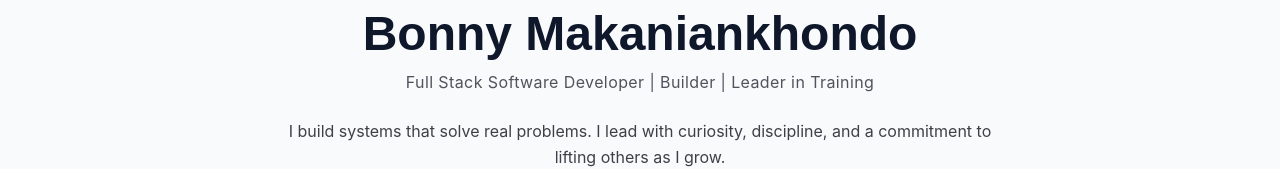
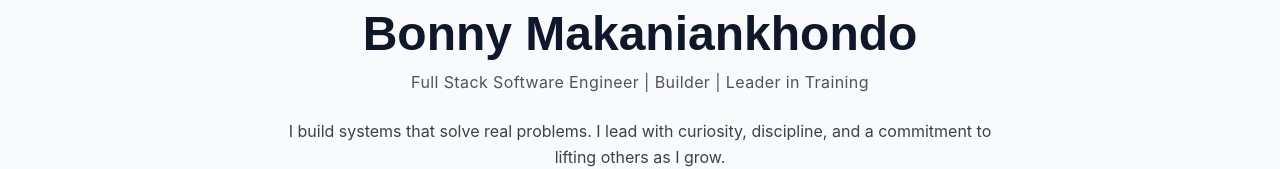
Before and after one commit to bonny2long/icstarsPort, a React (Vite) app: page / in a window 1280 px wide. Shown: the part 226-395 px from the top of the page. Built offline with nearby package versions, Linux system fonts and the light colour scheme.

Commit message:
Update job title from 'Developer' to 'Engineer'

```diff
--- a/src/pages/Home.jsx
+++ b/src/pages/Home.jsx
@@ -11,7 +11,7 @@ export default function Home() {
           </h1>
 
           <p className="text-zinc-600 text-sm md:text-base tracking-wide mb-6">
-            Full Stack Software Developer | Builder | Leader in Training
+            Full Stack Software Engineer | Builder | Leader in Training
           </p>
 
           <p className="text-zinc-700 leading-relaxed mb-4">
```
